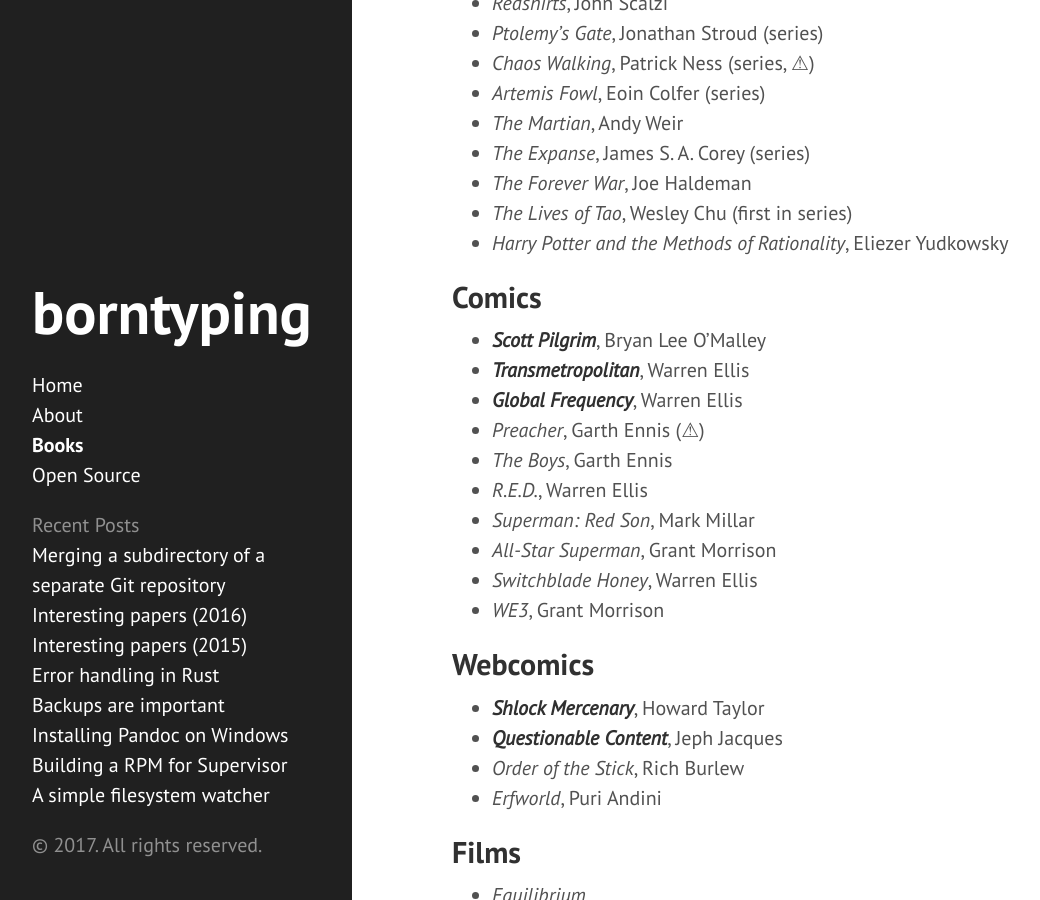
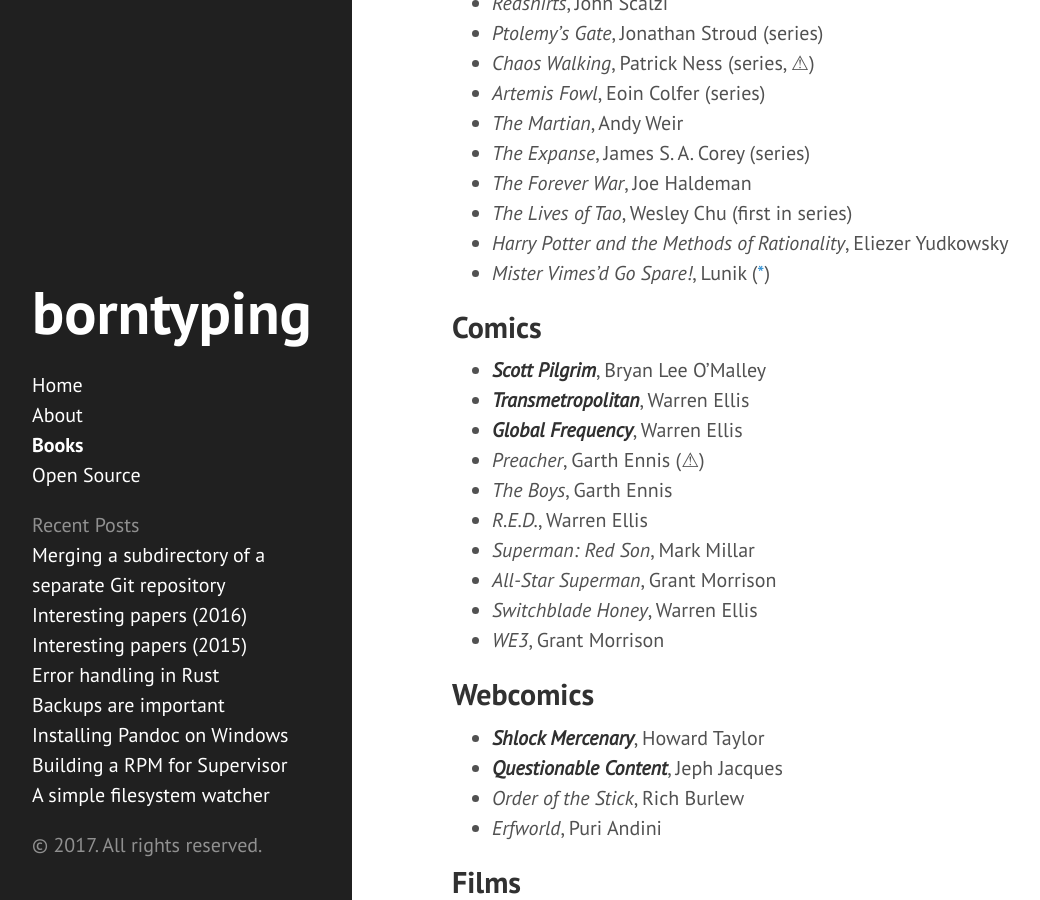
Before and after one commit to borntyping/borntyping.github.io, a Jekyll site: the page built from books.md, in a window 1280 px wide and 900 px high, scrolled down 870 px. Shown: the whole window, without its empty margins (8-1048 px from the left). Built offline with Jekyll 4.4.1, drawn with Linux system fonts in a browser that asks for light colours.

Commit message:
Update books.md

```diff
--- a/books.md
+++ b/books.md
@@ -30,6 +30,7 @@
 - _The Forever War_, Joe Haldeman
 - _The Lives of Tao_, Wesley Chu (first in series)
 - _Harry Potter and the Methods of Rationality_, Eliezer Yudkowsky
+- _Mister Vimes'd Go Spare!_, Lunik ([*](http://archiveofourown.org/works/244534))
 
 ## Comics
 
```
